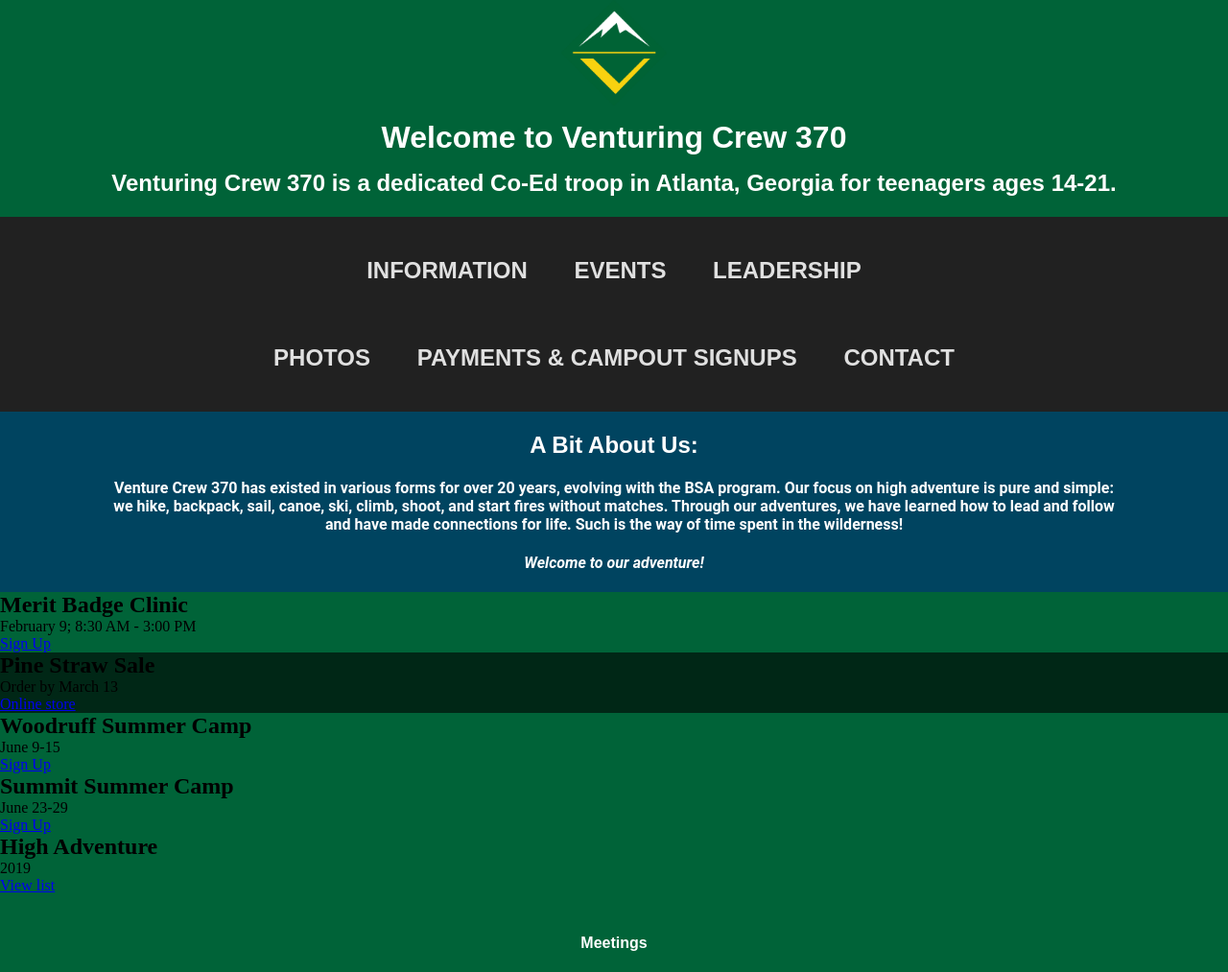
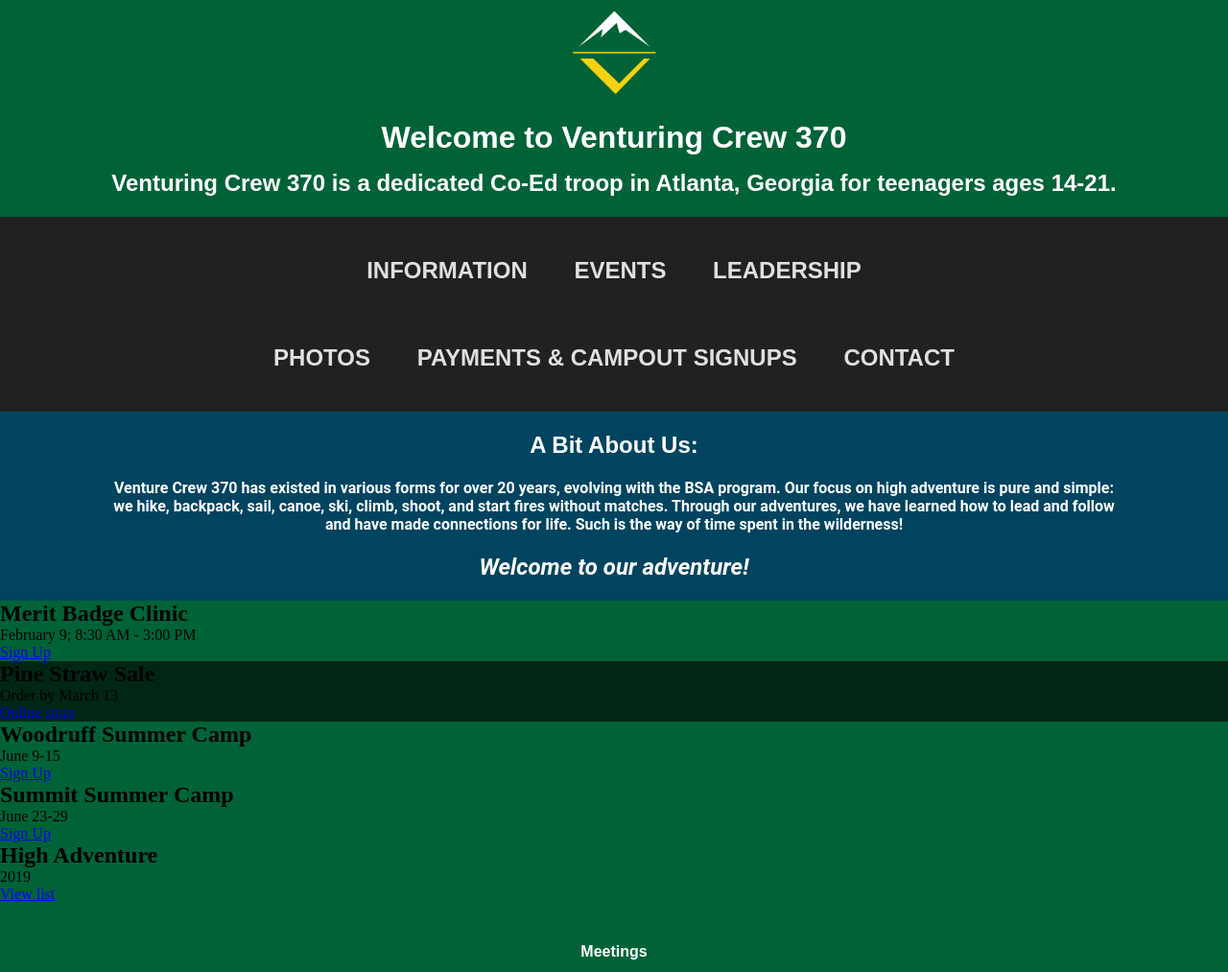
Before and after one commit to crew-370/Crew370, a Jekyll site: the page built from index.html, in a window 1280 px wide. Shown: the top 1013 px of the page at 96% size. Built offline with Jekyll 4.4.1, drawn with Linux system fonts in a browser that asks for light colours; grey boxes are pictures that could not be loaded.

Commit message:
updated text size

```diff
--- a/styles/Biography.css
+++ b/styles/Biography.css
@@ -27,6 +27,6 @@
   font-family: "Roboto", Sans-Serif;
   font-style: italic;
   color: white;
-  font-size: 16;
+  font-size: 24;
   text-align: center;
 }
```
